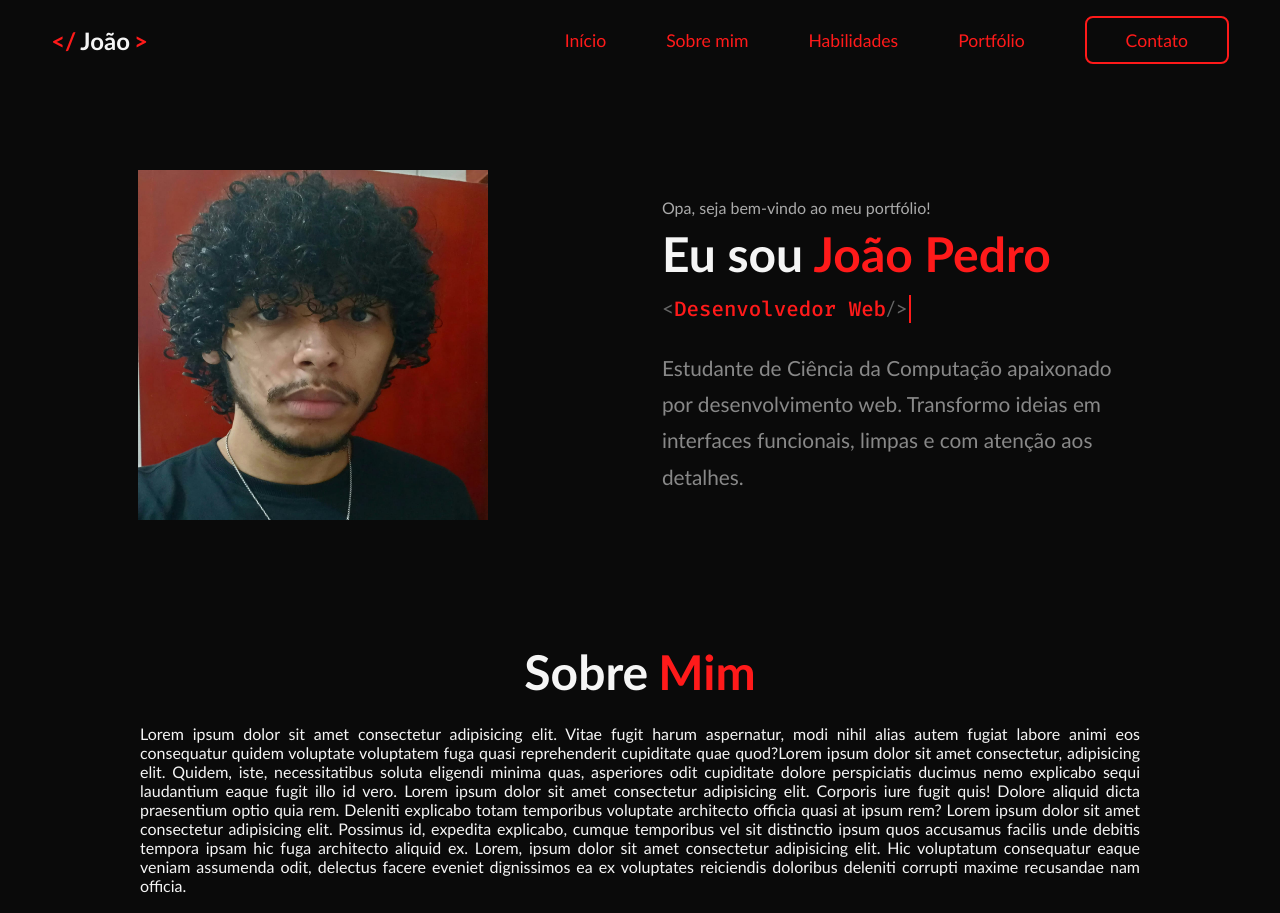
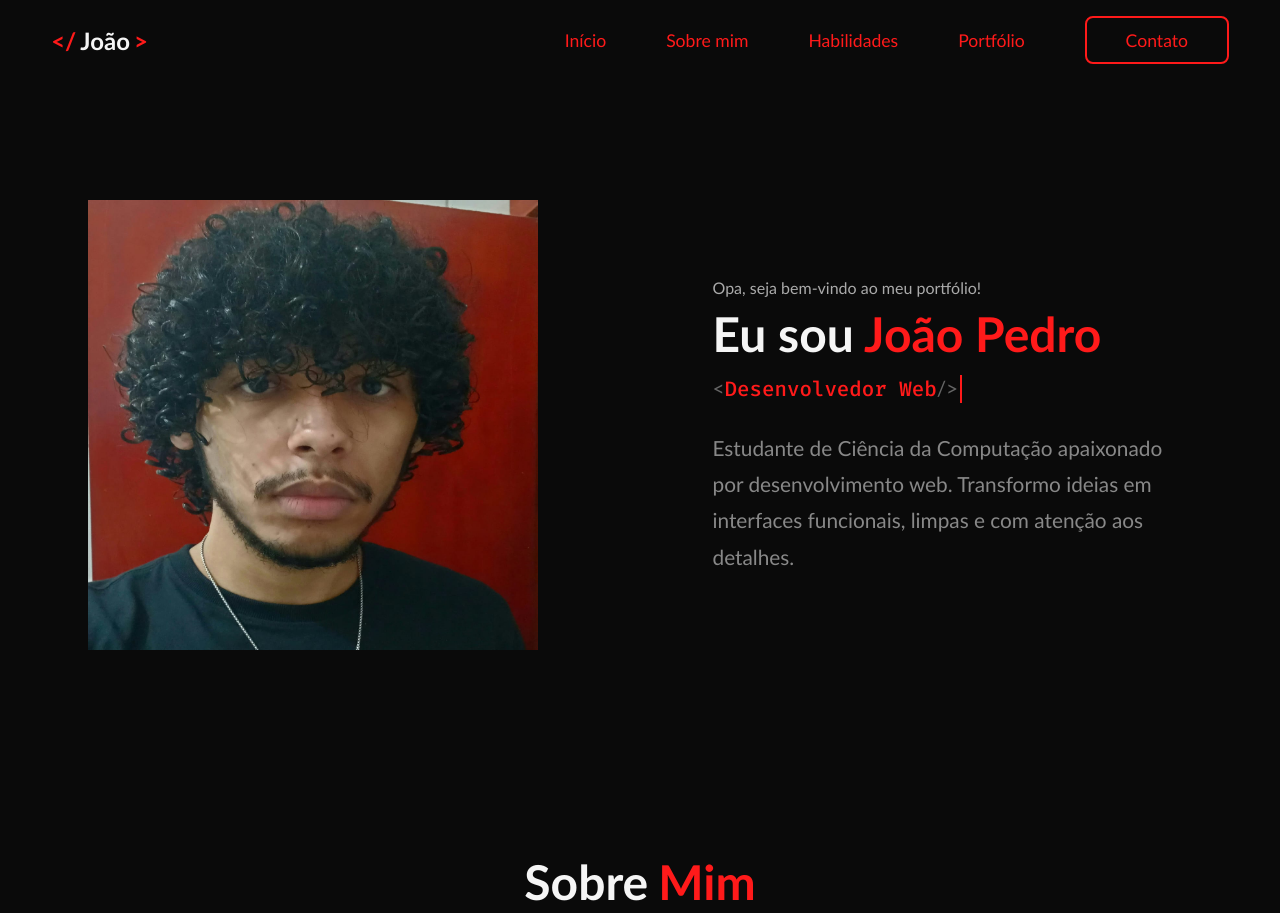
Before and after one commit to Joao-PmB/Portfolio, a plain HTML site: page Meu Portifólio/index.html in a window 1280 px wide. Shown: the top 913 px of the page. Drawn offline with nearby package versions, Linux system fonts and the light colour scheme.

Commit message:
style: aumento da foto da introdução

```diff
--- a/Meu Portifólio/index.html
+++ b/Meu Portifólio/index.html
@@ -41,8 +41,8 @@
             <img
               src="imagens/foto-perfil.jpeg"
               alt="foto de perfil"
-              height="350px"
-              width="350px"
+              height="450px"
+              width="450px"
             />
           </div>
 
--- a/Meu Portifólio/style.css
+++ b/Meu Portifólio/style.css
@@ -164,8 +164,12 @@ header nav.menu-desktop button {
   height: 48px;
 }
 
+section > .interface {
+  padding: 100px 0;
+}
+
 section.introducao {
-  padding-top: 30px;
+  /* padding-top: 30px; */
 }
 
 section.introducao p.biografia {
@@ -173,15 +177,16 @@ section.introducao p.biografia {
 }
 
 .introducao > .interface {
+  /* min-height: 100vh; */
     display: flex;
     align-items: center;
     justify-content: space-around;
     /* gap: 144px; */
-    padding-top: 140px;
+    padding-top: 200px;
 }
 
 section.sobre-mim {
-  padding: 120px 0;
+  /* padding: 120px 0; */
 }
 
 section.sobre-mim > .interface{
```
